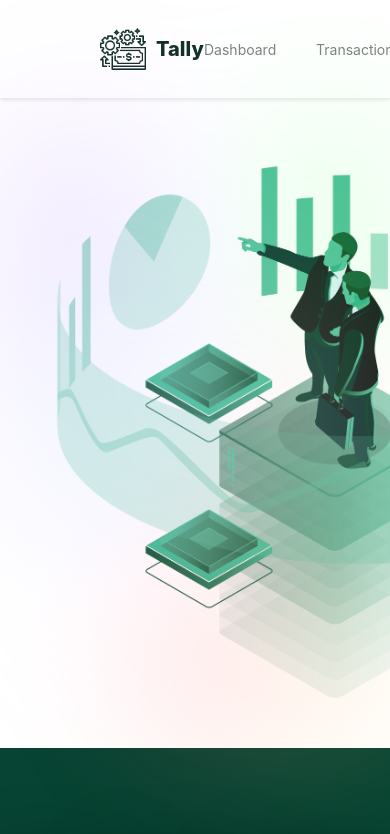
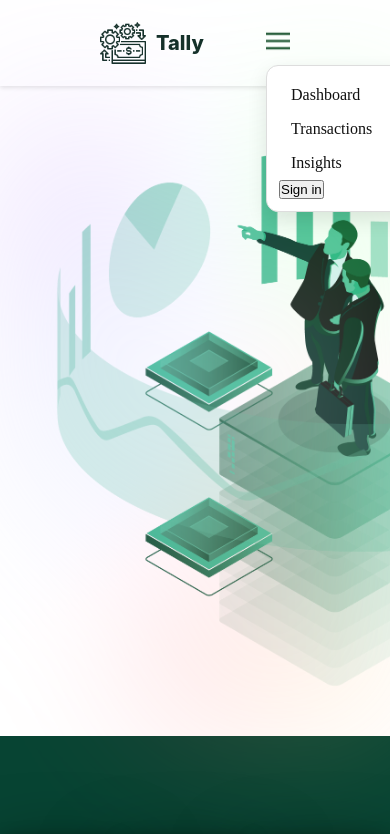
Before and after one commit to Danielpdy/Tally, a Next.js app: page / in a window 390 px wide. Shown: the top 834 px of the page. Built offline with nearby package versions, Linux system fonts and the light colour scheme; no server answers.

Commit message:
Started working on the Mobile nav in home page

```diff
--- a/components/Navbar.jsx
+++ b/components/Navbar.jsx
@@ -11,10 +11,14 @@ const Navbar = () => {
 
 const { data: session, status } = useSession();
 const [providers, setProviders] = useState(null);
+const [toggler, setToggler] = useState(false);
 
 
   return (
+
+
     <nav className="navbar">
+        {/* desktop Navigation */}
         <Link href="/" className="navLink">
             <Image
             src="/assets/icons/mainIcon.png"
@@ -24,13 +28,14 @@ const [providers, setProviders] = useState(null);
             />
             <p className="tallyMainTitle">Tally</p>
         </Link>
+
+        {/* desktop Navigation */}
         <div className="navPages">
             <Link href="/dashboard" className="navButtons">Dashboard</Link>
             <Link href="/transactions" className="navButtons">Transactions</Link>
             <Link href="/insights" className="navButtons">Insights</Link>
         </div>
 
-        {/* desktop Navigation */}
         <div>
             {session ? (
                 <div className="navbarContent">
@@ -52,7 +57,7 @@ const [providers, setProviders] = useState(null);
             ) : (
                 <>
                     <button type="button"
-                    className="darkButton">
+                    className="darkButton signInbutton">
                         Sign in
                     </button>
                 </>
@@ -60,6 +65,37 @@ const [providers, setProviders] = useState(null);
         </div>
 
 
+        {/*smaller devices Navigation*/}
+        <div className="menuWidth">
+            <button className="menuButton"
+                onClick={() => setToggler(v => !v)}>
+                <img src="/assets/icons/menuIcon.png"
+                    width={24}
+                    height={24}/>
+            </button>
+
+            <div className={`menuPanel ${open ? "open" : ""}`}>
+                {session ? (
+                    <>
+                    <p>Welcome back {session.user.name}</p>
+                    <Link href="/dashboard">Dashboard</Link>
+                    <Link href="/transactions">Transactions</Link>
+                    <Link href="/transactions">Insights</Link>
+                    <button>Sign out</button>
+                    </>
+                ) : (
+                    <>
+                    <Link href="/transactions">Dashboard</Link>
+                    <Link href="/transactions">Transactions</Link>
+                    <Link href="/transactions">Insights</Link>
+                    <button>Sign in</button>
+                    </>
+                )}
+            </div>
+         </div>
+
+
+
     </nav>
   )
 }
--- a/styles/globals.css
+++ b/styles/globals.css
@@ -185,8 +185,7 @@
 }
 
 .navPages{
-  display: flex;
-  gap: 40px;
+  display: none;
 }
 
 .tallyMainTitle {
@@ -348,3 +347,77 @@
   display: flex;
   gap: 10px;
 }
+
+/* Show the menu button by default (mobile) */
+.menuButton {
+  display: inline-flex;
+  align-items: center;
+  background: none;
+  border: none;
+  cursor: pointer;
+}
+
+/* --- Mobile menu panel --- */
+.menuPanel {
+  display: none;              /* Hidden by default */
+  position: absolute;
+  top: 60px;
+  left: 0;                /* adjust to your navbar height */
+  right: auto;
+  width: 220px;
+  background: #fff;
+  border: 1px solid #ddd;
+  border-radius: 12px;
+  box-shadow: 0 8px 20px rgba(0, 0, 0, 0.1);
+  padding: 0.75rem;
+  z-index: 100;
+  top: calc(100% + 8px);
+}
+
+/* Only shows when React adds the .open class */
+.menuPanel.open {
+  display: block;
+}
+
+/* Links inside dropdown */
+.menuPanel a {
+  display: block;
+  color: #111;
+  text-decoration: none;
+  padding: 0.5rem 0.75rem;
+  border-radius: 8px;
+}
+
+.menuPanel a:hover {
+  background: #f3f4f6;
+}
+
+.signInbutton{
+  display: none;
+}
+
+/* --- Desktop breakpoint --- */
+@media (min-width: 768px) {
+  /* hide the mobile menu and button on desktop */
+  .menuPanel {
+    display: none !important;
+  }
+  .menuButton {
+    display: none;
+  }
+
+  /* show your desktop links */
+  .navPages {
+    display: flex;
+    gap: 1.5rem;
+  }
+
+  .signInbutton{
+    display: flex;
+  }
+}
+
+.menuWidth{
+  position: relative;
+  display: inline-block;
+}
```
Also changed, not shown: public/assets/icons/menuIcon.png (added).
